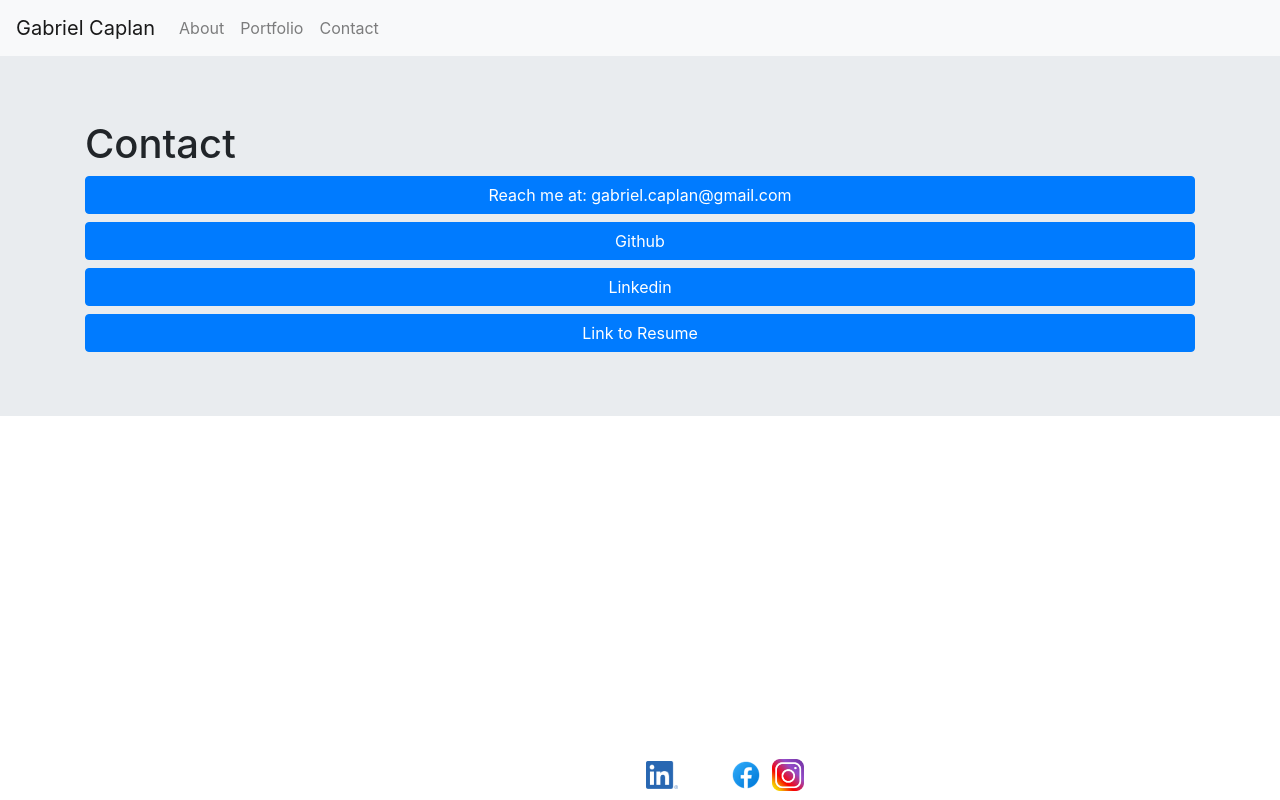
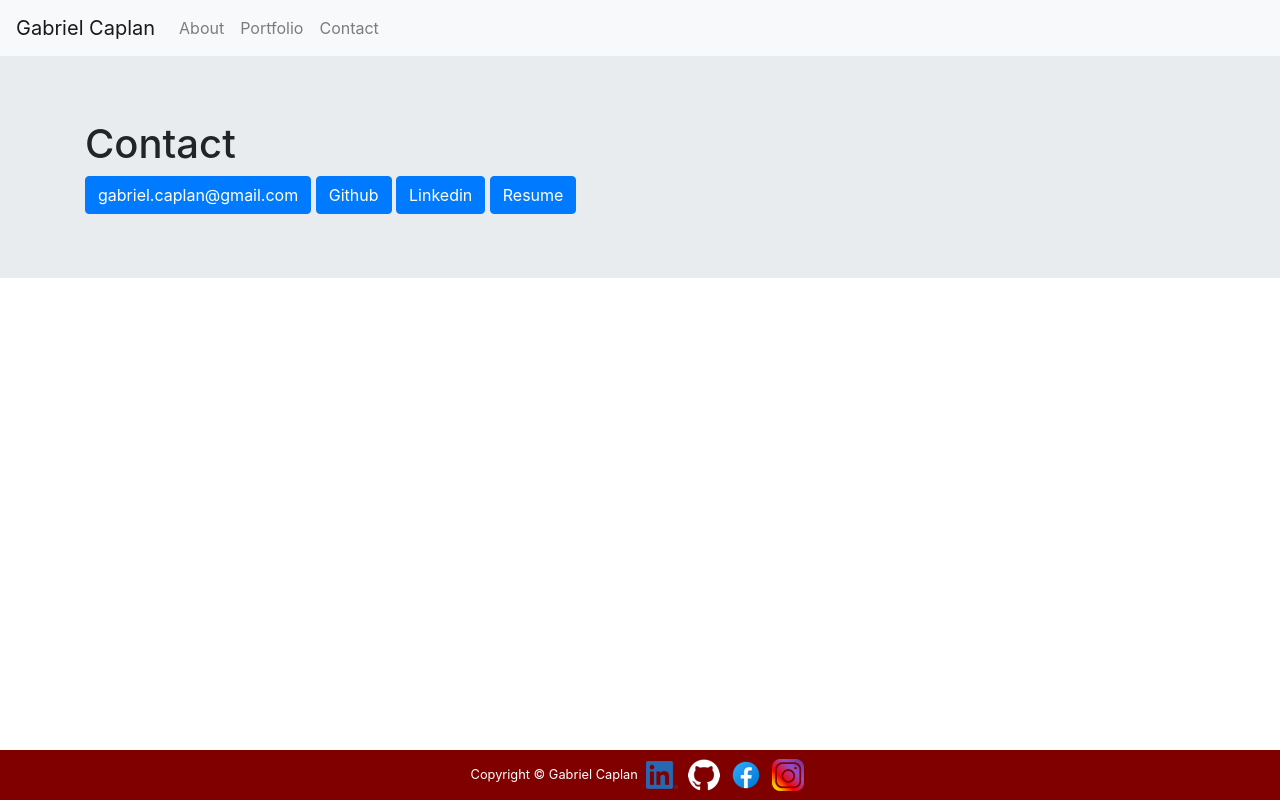
Before and after one commit to GCaplan777/GC-portfolio, a React (Create React App) app: page /contact in a window 1280 px wide. Built offline with nearby package versions, Linux system fonts and the light colour scheme.

Commit message:
updating header to sticky

```diff
--- a/src/components/Footer/style.css
+++ b/src/components/Footer/style.css
@@ -6,3 +6,8 @@
 .icon-h {
     width: 3em;
 }
+
+footer {
+    background-color: maroon;
+    /* font-size: 0.8em; */
+}
--- a/src/pages/Contact.js
+++ b/src/pages/Contact.js
@@ -2,6 +2,7 @@ import React, { Component } from "react";
 import Jumbotron from "react-bootstrap/Jumbotron";
 import Container from "react-bootstrap/Container";
 import Button from "react-bootstrap/Button";
+import Pdf from "../assets/resume.pdf";
 
 class Contact extends Component {
   render() {
@@ -11,34 +12,28 @@ class Contact extends Component {
           <Container>
             <h1>Contact</h1>
             <>
-              <Button
-                href="mailto:gabriel.caplan@gmail.com"
-                target="_blank"
-                block
-              >
-                Reach me at: gabriel.caplan@gmail.com
+              <Button href="mailto:gabriel.caplan@gmail.com" target="_blank">
+                gabriel.caplan@gmail.com
               </Button>
-              <Button
-                href="https://github.com/GCaplan777"
-                target="_blank"
-                block
-              >
+              <> </>
+              <Button href="https://github.com/GCaplan777" target="_blank">
                 Github
               </Button>
-
+              <> </>
               <Button
                 href="https://www.linkedin.com/in/gabrielcaplan"
                 target="_blank"
-                block
               >
                 Linkedin
               </Button>
+              <> </>
               <Button
-                href="hhttps://drive.google.com/file/d/117xzFBCRBuD-8zW1ekDs1mGWOeA_XRON/view?usp=sharing"
+                href={Pdf}
                 target="_blank"
-                block
+                rel="noopener noreferrer"
+                variant="primary"
               >
-                Link to Resume
+                Resume
               </Button>
             </>
           </Container>
```
Also changed, not shown: src/components/Header/index.js (+9 -1 lines), src/assets/images/pawscity.jpg (deleted), 1 other file (tests, documents, lock files or other folders).
